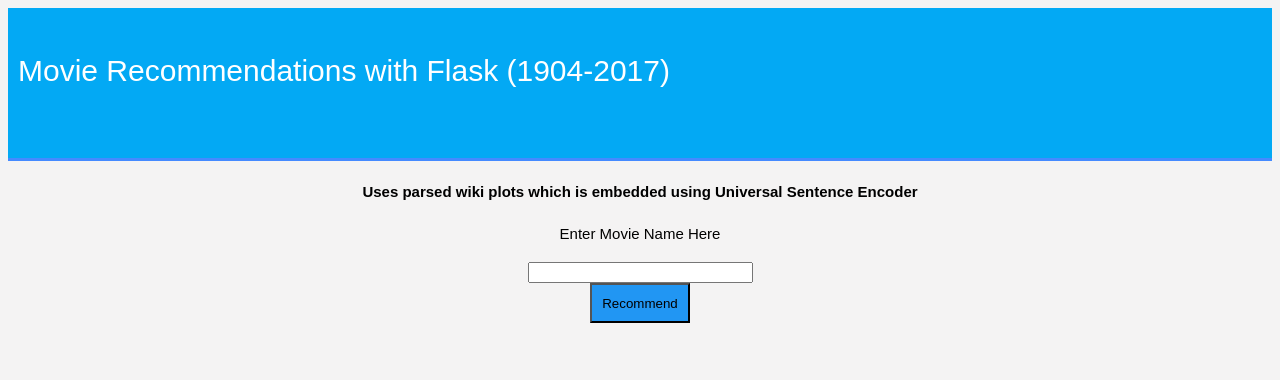
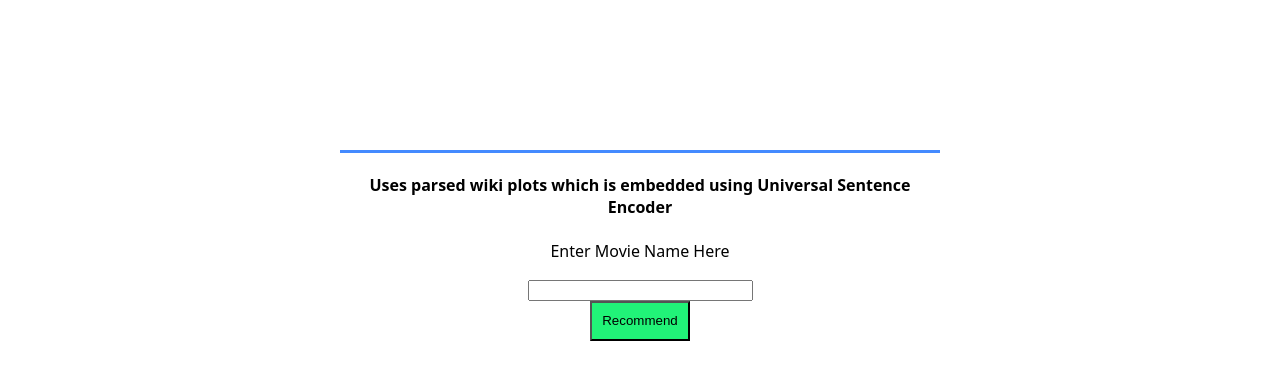
Before and after one commit to pHequals7/Movie-Recommendations-Flask, a Flask app: page / in a window 1280 px wide. Shown: the top 380 px of the page. Run offline with Flask 2, Linux system fonts and the light colour scheme.

Commit message:
Update styles.css

```diff
--- a/static/styles.css
+++ b/static/styles.css
@@ -1,7 +1,8 @@
 body{
-	font:15px/1.5 Arial, Helvetica,sans-serif;
-	padding: 0px;
-	background-color:#f4f3f3;
+    font-family: system-ui, sans-serif;
+        width: 96%;
+        max-width: 600px;
+        margin: 0 auto;;
 }
 
 .container{
@@ -11,8 +12,10 @@
 	overflow: hidden;
 }
 
-header{
-	background:#03A9F4;#35434a;
+header{text-align:center;
+	font-size: large;
+	color:#fff;
+	background:#03A9F4:;
 	border-bottom:#448AFF 3px solid;
 	height:120px;
 	width:100%;
@@ -45,11 +48,14 @@
 }
 
 
-.btn-info {background-color: #2196F3;
+.btn-info {background-color: #21f378;
 	height:40px;
-	width:100px;} /* Blue */
-.btn-info:hover {background: #0b7dda;}
+	width:100px;}
+.btn-info:hover {background: #daed07;}
 
+.rights {
+	text-align: right;
+}
 
 .results{
 	text-align:center;
```
